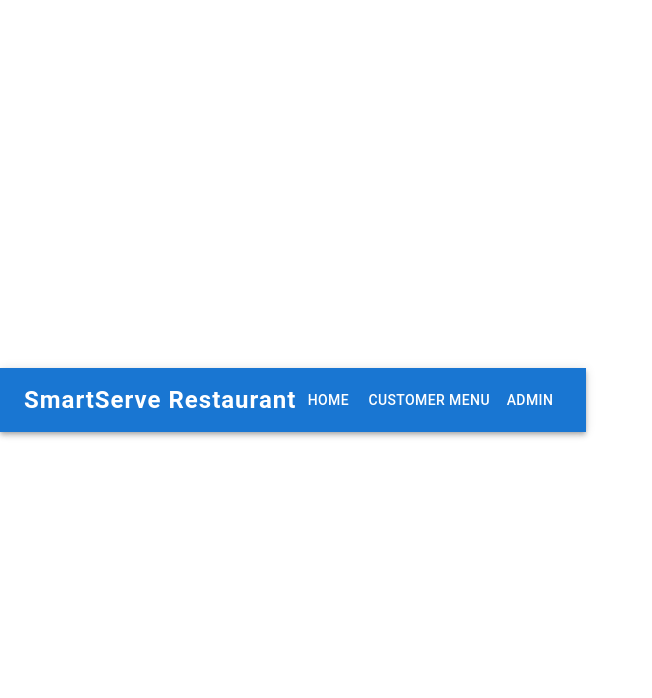
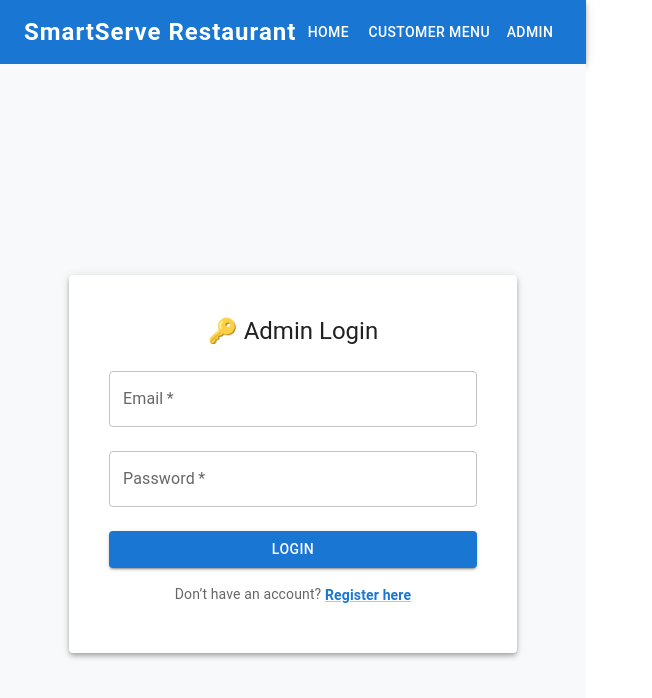
Before and after one commit to Jaboresubhash/SmartServe-, a React (Vite) app in the folder smartserve-frontend/: page /admin/login in a window 1280 px wide. Shown: the top 698 px of the page, without its empty margins (0-652 px from the left). Built offline with nearby package versions, Linux system fonts and the light colour scheme.

Commit message:
Front end - adding the admin logins

```diff
--- a/smartserve-frontend/src/App.jsx
+++ b/smartserve-frontend/src/App.jsx
@@ -1,19 +1,101 @@
+// import {
+//   BrowserRouter as Router,
+//   Routes,
+//   Route,
+//   useNavigate,
+// } from "react-router-dom";
+// // require("dotenv").config();
+// import { AppBar, Toolbar, Typography, Button } from "@mui/material";
+// import LandingPage from "./components/Customerpages/LandingPage";
+// import CustomerMenu from "./components/Customerpages/CustomerMenu";
+// import StaffOrders from "./components/Admin(Staff)pages/StaffOrders";
+// import AddMenu from "./components/Admin(Staff)pages/addMenu";
+// import AdminMenuList from "./components/Admin(Staff)pages/AdminMenuLIst";
+// import StafLandingPage from "./components/Admin(Staff)pages/StafLandingPage";
+// import DashboardLayout from "./components/Admin(Staff)pages/DashboardLayout";
+// import adminlogin from "./components/Admin(Staff)pages/AdminLogin"
+
+
+// function App() {
+//   return (
+//     <Router>
+//       <MainLayout />
+//     </Router>
+//   );
+// }
+
+// function MainLayout() {
+//   const navigate = useNavigate();
+
+//   return (
+
+//     <>
+//       {/* ---------- HEADER ---------- */}
+//       <AppBar position="static" color="primary">
+//         <Toolbar>
+//           <Typography
+//             variant="h5"
+//             sx={{ flexGrow: 1, fontWeight: "bold", letterSpacing: 1 }}
+//           >
+//             SmartServe Restaurant
+//           </Typography>
+
+//           <Button color="inherit" onClick={() => navigate("/")}>
+//             Home
+//           </Button>
+//           <Button color="inherit" onClick={() => navigate("/menu")}>
+//             Customer Menu
+//           </Button>
+//           <Button color="inherit" onClick={() => navigate("/dashboard")}>
+//             Admin
+//           </Button>
+//         </Toolbar>
+//       </AppBar>
+
+//       {/* ---------- ROUTES ---------- */}
+//       <Routes>
+//         {/* Customer Pages */}
+//         <Route path="/" element={<LandingPage />} />
+//         <Route path="/menu" element={<CustomerMenu />} />
+
+
+//         {/* Dashboard Routes */}
+//         <Route path="/dashboard" element={<DashboardLayout />}>
+//           <Route index element={<StafLandingPage />} />
+//           <Route path="addmenu" element={<AddMenu />} />
+//           <Route path="adminmenu" element={<AdminMenuList />} />
+//           <Route path="orders" element={<StaffOrders />} />
+//         </Route>
+
+//       </Routes>
+//           < Routes path="/adminregister" element={adminregister}/>
+//           < Routes path="/adminlogin" element={adminlogin}/>
+
+//     </>
+//   );
+// }
+
+// export default App;
 import {
   BrowserRouter as Router,
   Routes,
   Route,
   useNavigate,
+  Navigate,
 } from "react-router-dom";
-require("dotenv").config();
 import { AppBar, Toolbar, Typography, Button } from "@mui/material";
+
 import LandingPage from "./components/Customerpages/LandingPage";
 import CustomerMenu from "./components/Customerpages/CustomerMenu";
+
 import StaffOrders from "./components/Admin(Staff)pages/StaffOrders";
 import AddMenu from "./components/Admin(Staff)pages/addMenu";
 import AdminMenuList from "./components/Admin(Staff)pages/AdminMenuLIst";
 import StafLandingPage from "./components/Admin(Staff)pages/StafLandingPage";
 import DashboardLayout from "./components/Admin(Staff)pages/DashboardLayout";
 
+import AdminLogin from "./components/Admin(Staff)pages/AdminLogin";
+import AdminRegister from "./components/Admin(Staff)pages/AdminRegister";
 
 function App() {
   return (
@@ -27,7 +109,6 @@ function MainLayout() {
   const navigate = useNavigate();
 
   return (
-
     <>
       {/* ---------- HEADER ---------- */}
       <AppBar position="static" color="primary">
@@ -45,7 +126,7 @@ function MainLayout() {
           <Button color="inherit" onClick={() => navigate("/menu")}>
             Customer Menu
           </Button>
-          <Button color="inherit" onClick={() => navigate("/dashboard")}>
+          <Button color="inherit" onClick={() => navigate("/admin/login")}>
             Admin
           </Button>
         </Toolbar>
@@ -53,20 +134,40 @@ function MainLayout() {
 
       {/* ---------- ROUTES ---------- */}
       <Routes>
-        {/* Customer Pages */}
+        {/* ---- CUSTOMER ROUTES ---- */}
         <Route path="/" element={<LandingPage />} />
         <Route path="/menu" element={<CustomerMenu />} />
 
-        {/* Dashboard Routes */}
-        <Route path="/dashboard" element={<DashboardLayout />}>
+        {/* ---- ADMIN AUTH ROUTES ---- */}
+        <Route path="/admin/login" element={<AdminLogin />} />
+        <Route path="/admin/register" element={<AdminRegister />} />
+
+        {/* ---- PROTECTED DASHBOARD ---- */}
+        <Route
+          path="/dashboard/*"
+          element={
+            <ProtectedRoute>
+              <DashboardLayout />
+            </ProtectedRoute>
+          }
+        >
           <Route index element={<StafLandingPage />} />
           <Route path="addmenu" element={<AddMenu />} />
           <Route path="adminmenu" element={<AdminMenuList />} />
           <Route path="orders" element={<StaffOrders />} />
         </Route>
+
+        {/* ---- CATCH-ALL ---- */}
+        <Route path="*" element={<Navigate to="/" />} />
       </Routes>
     </>
   );
 }
 
+/* ---------- PROTECTED ROUTE COMPONENT ---------- */
+function ProtectedRoute({ children }) {
+  const token = localStorage.getItem("adminToken");
+  return token ? children : <Navigate to="/admin/login" replace />;
+}
+
 export default App;
--- /dev/null
+++ b/smartserve-frontend/src/components/Admin(Staff)pages/AdminLogin.jsx
@@ -0,0 +1,65 @@
+import React, { useState } from "react";
+import { TextField, Button, Card, CardContent, Typography, Box, Snackbar, Alert, Link } from "@mui/material";
+import { useNavigate } from "react-router-dom";
+import API from "../../api/api";
+// import adminregister from "./components/Admin(Staff)pages/AdminRegister"
+
+
+const AdminLogin = () => {
+  const navigate = useNavigate();
+  const [formData, setFormData] = useState({ email: "", password: "" });
+  const [alert, setAlert] = useState({ open: false, message: "", severity: "" });
+
+  const handleChange = (e) => setFormData({ ...formData, [e.target.name]: e.target.value });
+
+  const handleSubmit = async (e) => {
+    e.preventDefault();
+    try {
+      const res = await API.post("/admin/login", formData);
+      localStorage.setItem("adminToken", res.data.token);
+      setAlert({ open: true, message: "Login successful!", severity: "success" });
+      setTimeout(() => navigate("/dashboard"), 1000);
+    } catch (error) {
+      setAlert({ open: true, message: "Invalid credentials!", severity: "error" });
+    }
+  };
+
+  return (
+    <Box display="flex" justifyContent="center" alignItems="center" minHeight="100vh" bgcolor="#f8f9fa">
+      <Card sx={{ width: 400, p: 3, boxShadow: 4 }}>
+        <CardContent>
+          <Typography variant="h5" align="center" gutterBottom>
+            🔑 Admin Login
+          </Typography>
+          <form onSubmit={handleSubmit}>
+            <TextField fullWidth label="Email" name="email" type="email" margin="normal" value={formData.email} onChange={handleChange} required />
+            <TextField fullWidth label="Password" name="password" type="password" margin="normal" value={formData.password} onChange={handleChange} required />
+            <Button variant="contained" color="primary" type="submit" fullWidth sx={{ mt: 2 }}>
+              Login
+            </Button>
+          </form>
+             <Typography
+            align="center"
+            sx={{ mt: 2, fontSize: 14, color: "text.secondary" }}
+          >
+            Don’t have an account?{" "}
+            <Link
+              component="button"
+              variant="body2"
+              sx={{ fontWeight: "bold", color: "#1976d2" }}
+              onClick={() => navigate("/admin/register")}
+            >
+              Register here
+            </Link>
+          </Typography>
+        </CardContent>
+      </Card>
+
+      <Snackbar open={alert.open} autoHideDuration={3000} onClose={() => setAlert({ ...alert, open: false })}>
+        <Alert severity={alert.severity}>{alert.message}</Alert>
+      </Snackbar>
+    </Box>
+  );
+};
+
+export default AdminLogin;
--- /dev/null
+++ b/smartserve-frontend/src/components/Admin(Staff)pages/AdminRegister.jsx
@@ -0,0 +1,47 @@
+import React, { useState } from "react";
+import { TextField, Button, Card, CardContent, Typography, Box, Snackbar, Alert } from "@mui/material";
+import API from "../../api/api";
+
+const AdminRegister = () => {
+  const [formData, setFormData] = useState({ name: "", email: "", password: "" });
+  const [alert, setAlert] = useState({ open: false, message: "", severity: "" });
+
+  const handleChange = (e) => setFormData({ ...formData, [e.target.name]: e.target.value });
+
+  const handleSubmit = async (e) => {
+    e.preventDefault();
+    try {
+      await API.post("/admin/register", formData);
+      setAlert({ open: true, message: "Registration successful!", severity: "success" });
+      setFormData({ name: "", email: "", password: "" });
+    } catch (error) {
+      setAlert({ open: true, message: "Registration failed!", severity: "error" });
+    }
+  };
+
+  return (
+    <Box display="flex" justifyContent="center" alignItems="center" minHeight="100vh" bgcolor="#f8f9fa">
+      <Card sx={{ width: 400, p: 3, boxShadow: 4 }}>
+        <CardContent>
+          <Typography variant="h5" align="center" gutterBottom>
+            🧑‍🍳 Admin Registration
+          </Typography>
+          <form onSubmit={handleSubmit}>
+            <TextField fullWidth label="Name" name="name" margin="normal" value={formData.name} onChange={handleChange} required />
+            <TextField fullWidth label="Email" name="email" type="email" margin="normal" value={formData.email} onChange={handleChange} required />
+            <TextField fullWidth label="Password" name="password" type="password" margin="normal" value={formData.password} onChange={handleChange} required />
+            <Button variant="contained" color="primary" type="submit" fullWidth sx={{ mt: 2 }}>
+              Register
+            </Button>
+          </form>
+        </CardContent>
+      </Card>
+
+      <Snackbar open={alert.open} autoHideDuration={3000} onClose={() => setAlert({ ...alert, open: false })}>
+        <Alert severity={alert.severity}>{alert.message}</Alert>
+      </Snackbar>
+    </Box>
+  );
+};
+
+export default AdminRegister;
```
